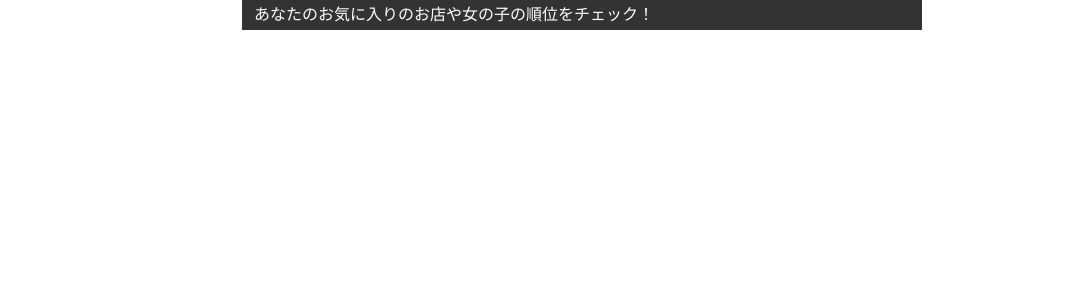
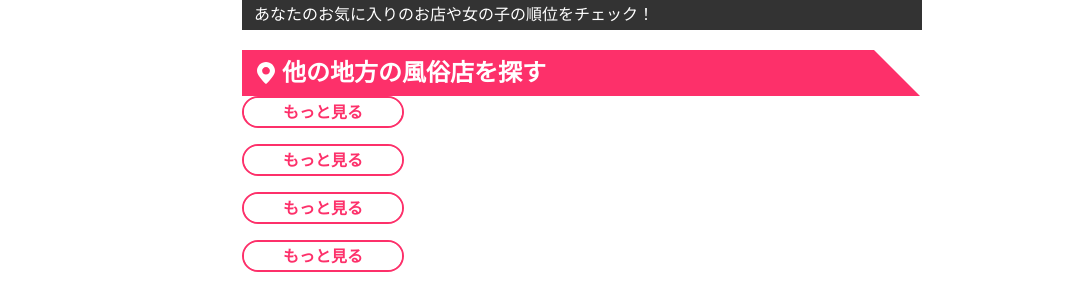
Before and after one commit to blackyusuke/pure-new, a Nuxt app: page /area in a window 1280 px wide. Shown: the part 1664-1949 px from the top of the page, without its empty margins (58-1124 px from the left). Before the commit the page ends 1694 px from the top, so only its background shows below. Built offline with nearby package versions, Linux system fonts and the light colour scheme.

Commit message:
config変更

```diff
--- /dev/null
+++ b/components/modules/OtherArea.vue
@@ -0,0 +1,63 @@
+<template>
+  <div class="area-ranking">
+    <MainSecondary
+      title="他の地方の風俗店を探す"
+    >
+      <span
+        slot="icon"
+        class="icon"
+      >
+        <icon-map
+          class="fill-current"
+          width="24"
+          height="24"
+        />
+      </span>
+    </MainSecondary>
+    <ul>
+     <NavItem>
+        <ButtonLink
+          class="is-bold is-middle"
+          link-name="もっと見る"
+        >
+        </ButtonLink>
+     </NavItem>
+     <NavItem>
+        <ButtonLink
+          class="is-bold is-middle"
+          link-name="もっと見る"
+        >
+        </ButtonLink>
+     </NavItem>
+     <NavItem>
+        <ButtonLink
+          class="is-bold is-middle"
+          link-name="もっと見る"
+        >
+        </ButtonLink>
+     </NavItem>
+     <NavItem>
+        <ButtonLink
+          class="is-bold is-middle"
+          link-name="もっと見る"
+        >
+        </ButtonLink>
+     </NavItem>
+    </ul>
+  </div>
+</template>
+
+<script>
+import MainSecondary from '~/components/parts/MainSecondary.vue'
+import NavItem from '~/components/parts/NavItem.vue'
+import IconMap from '~/components/icons/IconMap'
+import ButtonLink from '~/components/parts/ButtonLink'
+export default {
+  components: {
+    MainSecondary,
+    IconMap,
+    NavItem,
+    ButtonLink
+  }
+}
+</script>
--- /dev/null
+++ b/components/parts/NavItem.vue
@@ -0,0 +1,25 @@
+<template>
+  <li
+    class="nav-item"
+    :class="{ 'quarter': headLine === 'short' }"
+  >
+    <slot />
+  </li>
+</template>
+
+<script>
+export default {
+  props: {
+    headLine: String
+  }
+}
+</script>
+
+<style>
+  .nav-item {
+    @apply pr-8 pb-16 w-3/12;
+  }
+  .nav-item.is-quarter {
+    @apply w-1/4;
+  }
+</style>
--- a/nuxt.config.js
+++ b/nuxt.config.js
@@ -10,7 +10,6 @@ module.exports = {
   ** Nuxt target
   ** See https://nuxtjs.org/api/configuration-target
   */
-  target: 'server',
   /*
   ** Headers of the page
   ** See https://nuxtjs.org/api/configuration-head
--- a/pages/_regionId/index.vue
+++ b/pages/_regionId/index.vue
@@ -36,6 +36,9 @@
           <li class="content-list-item">
              <AreaRanking />
           </li>
+          <li class="content-list-item">
+             <OtherArea />
+          </li>
         </ul>
       </div>
       <SideRight />
@@ -48,12 +51,14 @@ import SideLeft from '~/components/modules/SideLeft.vue'
 import SideRight from '~/components/modules/SideRight.vue'
 import AreaSearch from '~/components/modules/AreaSearch.vue'
 import AreaRanking from '~/components/modules/AreaRanking.vue'
+import OtherArea from '~/components/modules/OtherArea.vue'
 export default {
   components: {
     SideLeft,
     SideRight,
     AreaSearch,
-    AreaRanking
+    AreaRanking,
+    OtherArea
   },
   layout: 'region',
   data() {
```
